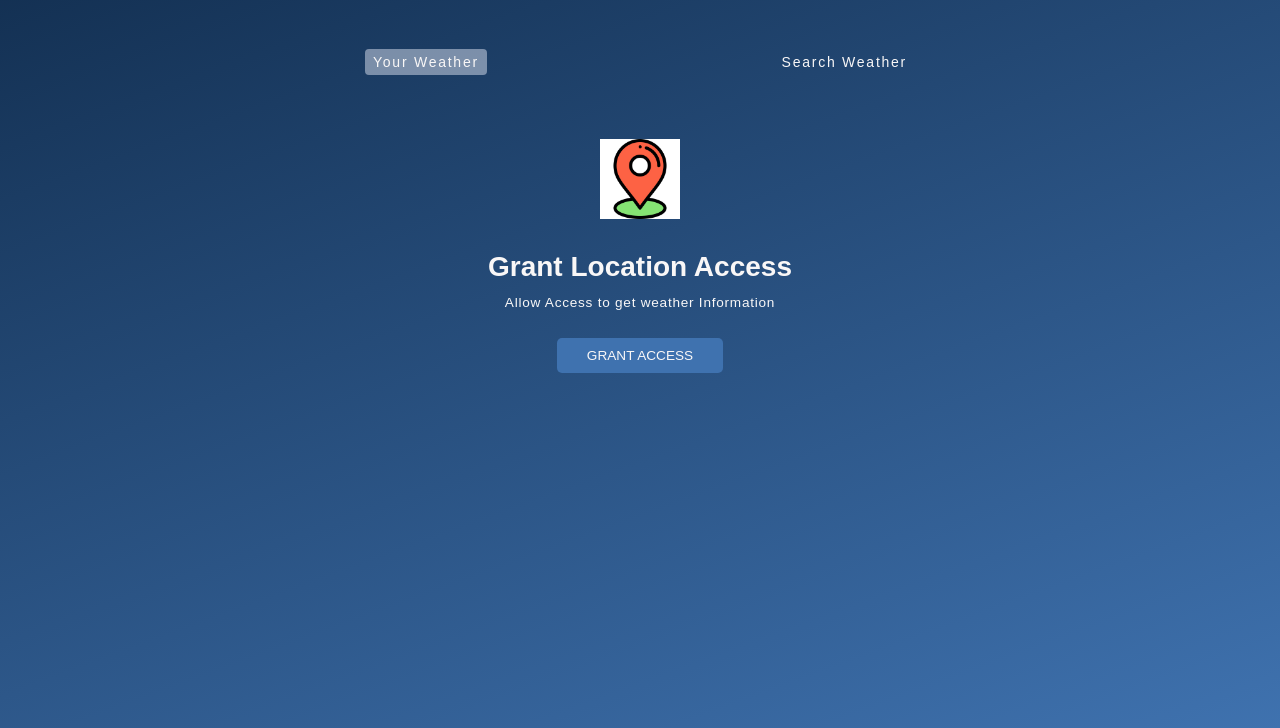
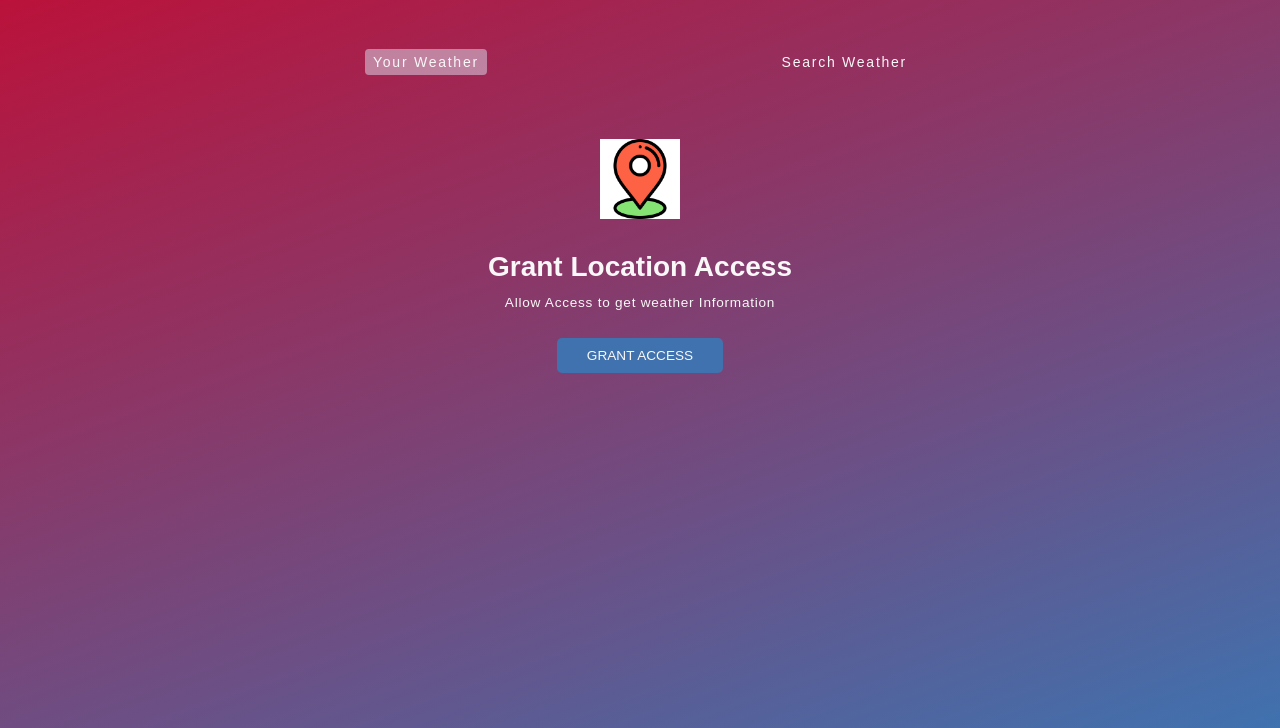
Before and after one commit to shivang8123/Weather-App, a plain HTML site: page index.html in a window 1280 px wide. Shown: the part 90-818 px from the top of the page. Drawn offline with Linux system fonts and the light colour scheme.

Commit message:
style.css

```diff
--- a/style.css
+++ b/style.css
@@ -1,60 +1,4 @@
-/* /* *,*::before,*::after{
-    margin: 0;
-    padding: 0;
-    box-sizing: border-box;
-    font-family: 'Merriweather Sans', 'sans-serif';
-}
-
-:root {
-    --colorDark1: #112D4E;
-    --colorDark2: #3F72AF;
-    --colorLight1: #DBE2EF;
-    --colorLight2: #F9F7F7;
-}
-
-.wrapper{
-    width: 100vw;
-    height: 100vh;
-    color: var(--colorLight2);
-    background-image:linear-gradient(160deg, #112d4e 0%, #3f73af 100%) ;
-}
-
-h1{
-    text-align: center;
-    text-transform: uppercase;
-    padding-top: 20px;
-}
-
-.tab-container{
-    width: 90%;
-    max-width: 550px;
-    margin: 0 auto;
-    margin-top: 4rem;
-    display: flex;
-    justify-content:space-between;
-}
-
-.tab{
-   cursor: pointer;
-   font-size:0.875rem;
-   letter-spacing: 1.75px;
-   padding: 5px 8px;
-}*/
-
-/* .tab.current-tab{
-    background-color: rgba(219, 226, 239, 0.5);
-    border-radius: 4px;
-}
-
-.form-container.active {
-    scale: 1;
-    opacity: 1;
-    display: flex;
-}
-  */
-
-
-  *,*::before,*::after {
+ *,*::before,*::after {
     margin: 0;
     padding: 0;
     box-sizing: border-box;
@@ -72,7 +16,7 @@ h1{
     width:100vw;
     height:100vh;
     color: var(--colorLight2);
-    background-image: linear-gradient(160deg, #112d4e 0%, #3f72af 100%);;
+    background-image: linear-gradient(160deg, #c20c33 0%, #3f72af 100%);;
 }
 
 h1 {
```
